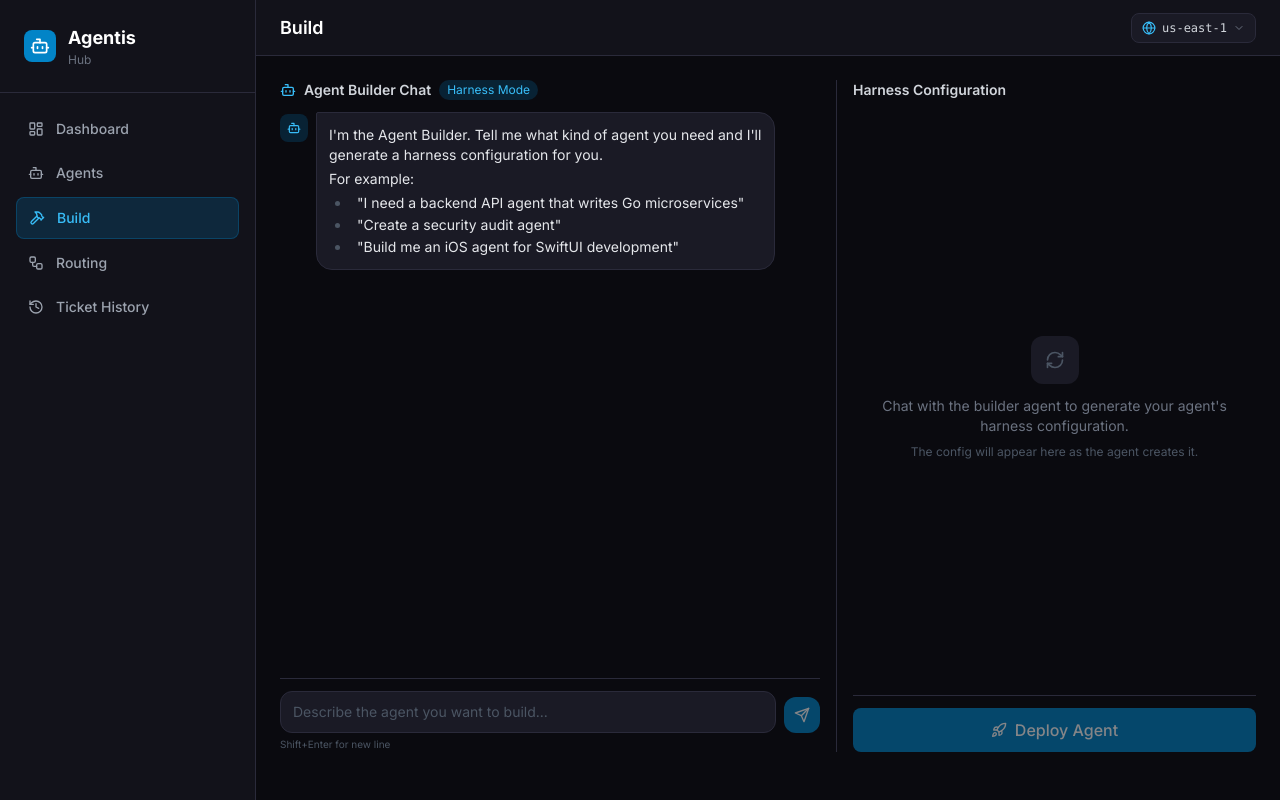
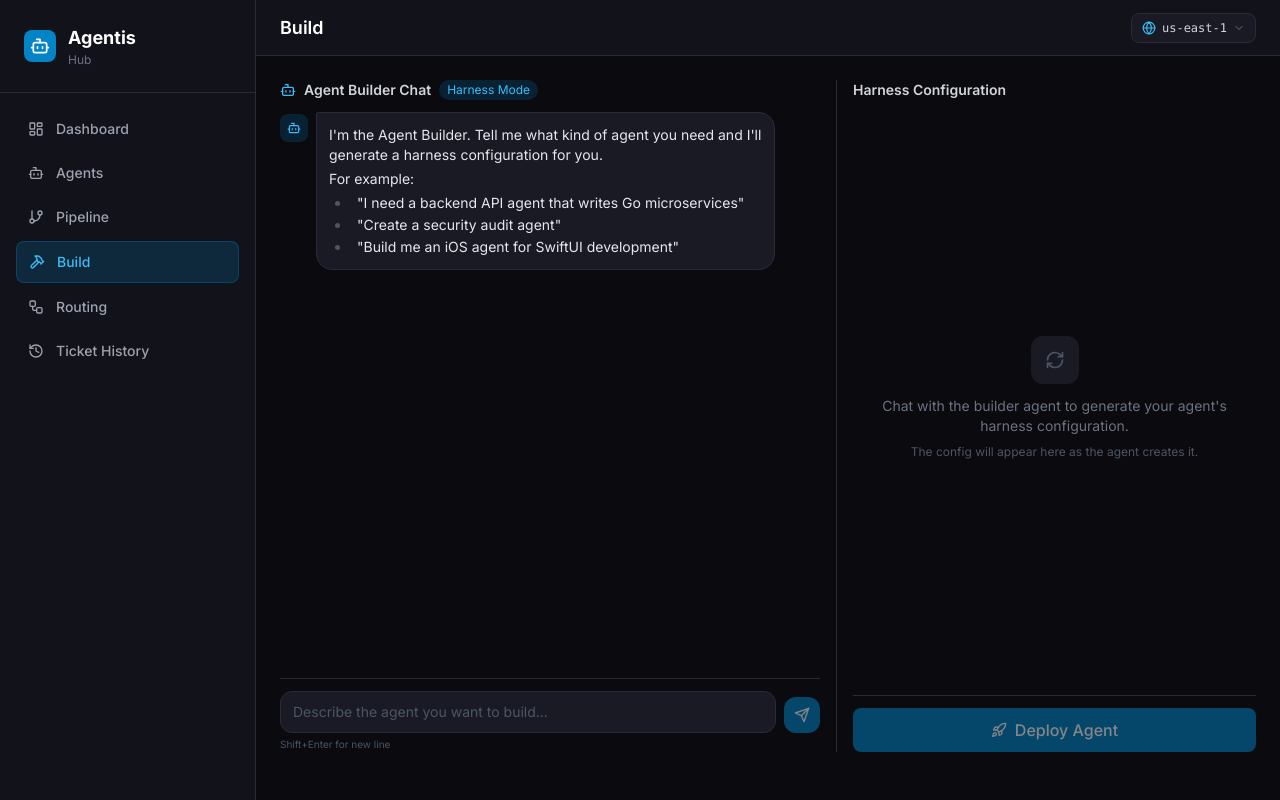
Before and after one commit to tycenjmccann/agentcore-console, a Next.js app: page /build in a window 1280 px wide. Built offline with nearby package versions, Linux system fonts and the light colour scheme.

Commit message:
feat(workflow): add Pipeline nav item to Sidebar

```diff
--- a/src/components/layout/Sidebar.tsx
+++ b/src/components/layout/Sidebar.tsx
@@ -2,12 +2,13 @@
 
 import Link from "next/link";
 import { usePathname } from "next/navigation";
-import { LayoutDashboard, Bot, Hammer, Workflow, History } from "lucide-react";
+import { LayoutDashboard, Bot, Hammer, Workflow, History, GitBranch } from "lucide-react";
 import { cn } from "@/lib/utils";
 
 const navItems = [
   { href: "/", label: "Dashboard", icon: LayoutDashboard },
   { href: "/agents", label: "Agents", icon: Bot },
+  { href: "/workflow", label: "Pipeline", icon: GitBranch },
   { href: "/build", label: "Build", icon: Hammer },
   { href: "/routing", label: "Routing", icon: Workflow },
   { href: "/tickets", label: "Ticket History", icon: History },
```
